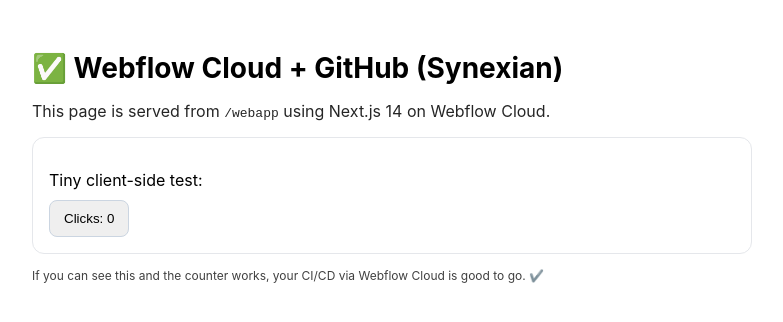
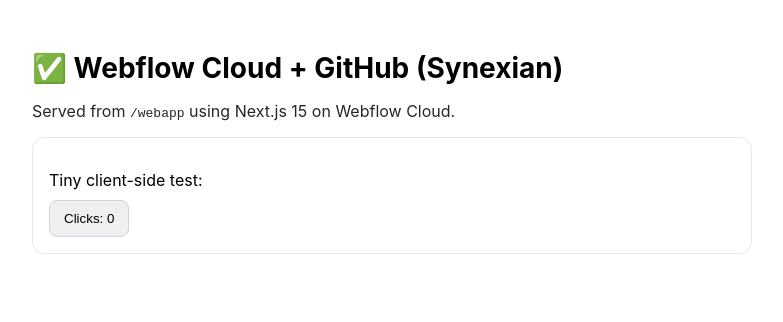
Before and after one commit to RyoK3N/synexian-webflow-smoketest, a Next.js app: page / in a window 1280 px wide. Shown: the top 322 px of the page, without its empty margins (248-1031 px from the left). Built offline with nearby package versions, Linux system fonts and the light colour scheme.

Commit message:
Update page.tsx

```diff
--- a/app/page.tsx
+++ b/app/page.tsx
@@ -6,9 +6,9 @@
 
   return (
     <main style={{ maxWidth: 720, margin: "0 auto" }}>
-      <h1 style={{ fontSize: 28, marginBottom: 8 }}>✅ Webflow Cloud + GitHub (Synexian) </h1>
+      <h1 style={{ fontSize: 28, marginBottom: 8 }}>✅ Webflow Cloud + GitHub (Synexian)</h1>
       <p style={{ opacity: 0.85, marginBottom: 16 }}>
-        This page is served from <code>/webapp</code> using Next.js 14 on Webflow Cloud.
+        Served from <code>/webapp</code> using Next.js 15 on Webflow Cloud.
       </p>
 
       <div style={{ padding: 16, border: "1px solid #e5e7eb", borderRadius: 12 }}>
@@ -20,10 +20,6 @@
           Clicks: {count}
         </button>
       </div>
-
-      <p style={{ marginTop: 14, fontSize: 12, opacity: 0.75 }}>
-        If you can see this and the counter works, your CI/CD via Webflow Cloud is good to go. ✔️
-      </p>
     </main>
   );
 }
```
